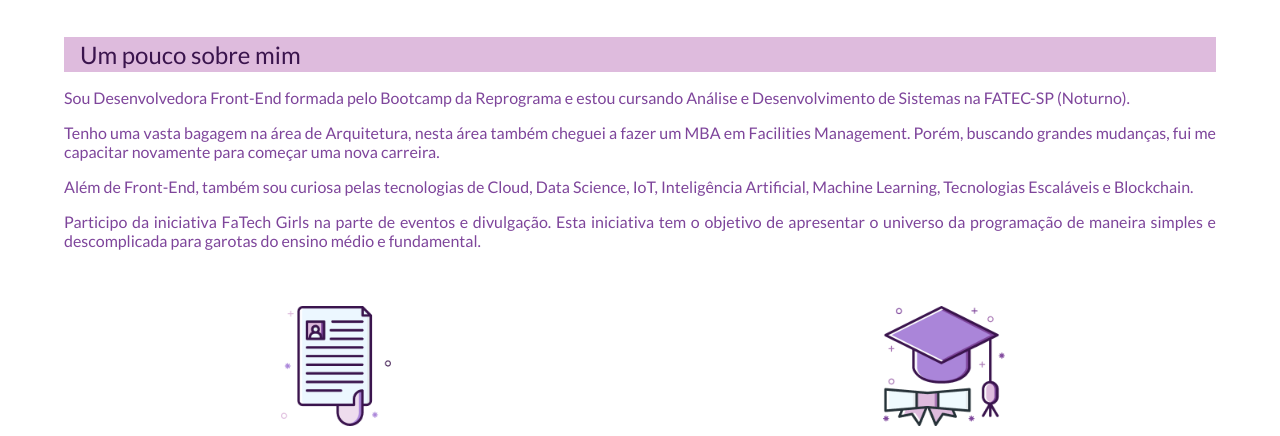
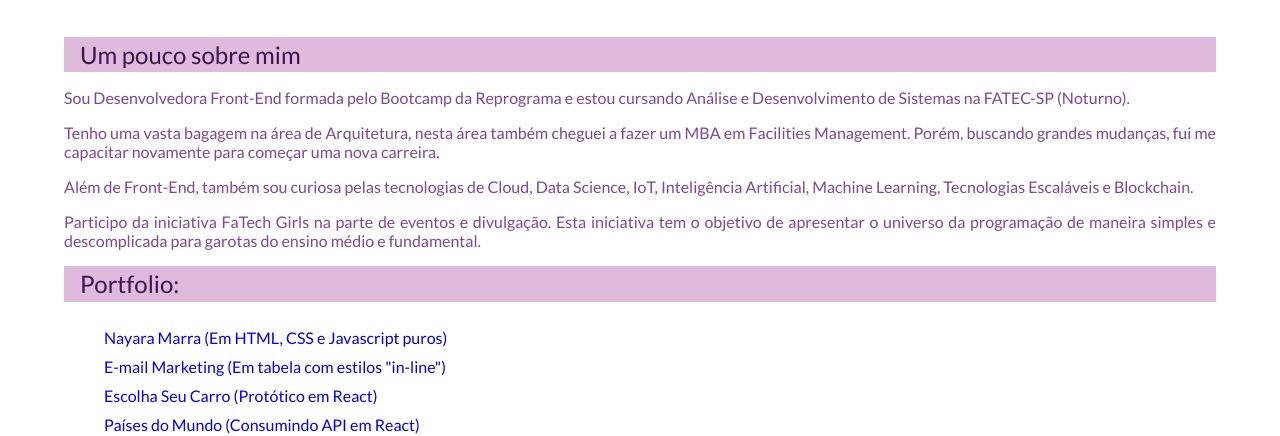
Before and after one commit to lunanie/lunanie.v1.0, a plain HTML site: page index.html in a window 1280 px wide. Shown: the part 366-802 px from the top of the page. Drawn offline with Linux system fonts and the light colour scheme.

Commit message:
links portfolio

```diff
--- a/assets/css/luciane_martins.css
+++ b/assets/css/luciane_martins.css
@@ -19,3 +19,10 @@
 .nomeautora {
   color: #ffffff;
 }
+
+li{
+  margin: 0;
+  padding: 0;
+  list-style: none;
+  padding-top: 10px;
+}
--- a/index.html
+++ b/index.html
@@ -74,7 +74,15 @@
         na parte de eventos e divulgação. Esta iniciativa tem o objetivo de apresentar o universo da programação
         de maneira simples e descomplicada para garotas do ensino médio e fundamental.
       </p>
-
+      <div class="background-DEBBDD">
+        <h2>Portfolio:</h2>
+      </div>
+      <ul>
+        <li><a href="https://lunanie.com.br/nayara-marra/">Nayara Marra (Em HTML, CSS e Javascript puros)</a></li>
+        <li><a href="https://lunanie.com.br/email-marketing/">E-mail Marketing (Em tabela com estilos "in-line")</a></li>
+        <li><a href="https://escolhaseucarro.netlify.com/">Escolha Seu Carro (Protótico em React)</a></li>
+        <li><a href="https://paisesdomundo.netlify.com/">Países do Mundo (Consumindo API em React)</a></li>
+      </ul>
     </section>
     <!-- Experiência -->
     <section id="works">
```
